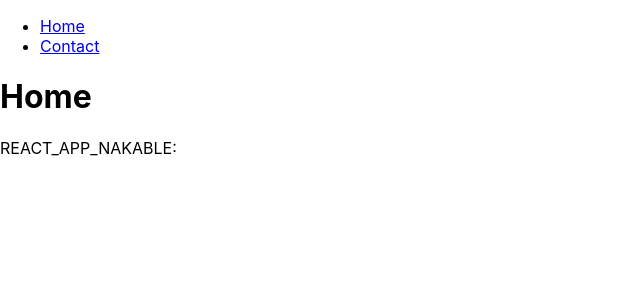
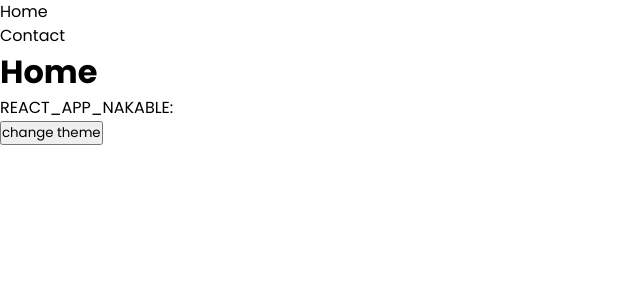
Before and after one commit to RoWaBo/My-React-Template, a React (Create React App) app: page / in a window 1280 px wide. Shown: the top 300 px of the page, without its empty margins (0-640 px from the left). Built offline with nearby package versions, Linux system fonts and the light colour scheme.

Commit message:
Added ThemeProvider, GlobalStyles and Styles

```diff
--- a/package.json
+++ b/package.json
@@ -4,12 +4,14 @@
   "private": true,
   "dependencies": {
     "@emotion/react": "^11.4.1",
+    "@emotion/styled": "^11.3.0",
     "@reach/router": "^1.3.4",
     "@testing-library/jest-dom": "^5.14.1",
     "@testing-library/react": "^11.2.7",
     "@testing-library/user-event": "^12.8.3",
     "react": "^17.0.2",
     "react-dom": "^17.0.2",
+    "react-icons": "^4.2.0",
     "react-scripts": "4.0.3",
     "web-vitals": "^1.1.2"
   },
--- a/src/App.js
+++ b/src/App.js
@@ -2,15 +2,24 @@ import { Router } from "@reach/router";
 import Home from './views/Home';
 import Contact from './views/Contact';
 import NavBar from "./components/NavBar";
+import GlobalStyle from "./style/Global";
+import ThemeProvider from "./contexts/ThemeProvider";
+import ThemeContextProvider from "./contexts/ThemeContext";
+
 
 function App() {
   return (
     <>
-      <NavBar />
-      <Router>
-        <Home path="/" />
-        <Contact path="contact" />
-      </Router>
+      <GlobalStyle />
+      <ThemeContextProvider>
+        <ThemeProvider>
+          <NavBar />
+          <Router>
+            <Home path="/" />
+            <Contact path="contact" />
+          </Router>
+        </ThemeProvider>
+      </ThemeContextProvider>
     </>
   );
 }
--- /dev/null
+++ b/src/contexts/ThemeContext.js
@@ -0,0 +1,18 @@
+import { createContext, useContext, useState } from "react";
+
+const ThemeContext = createContext()
+
+export const useTheme = () => useContext(ThemeContext)
+
+const ThemeContextProvider = ({ children }) => {
+
+    const [theme, setTheme] = useState(localStorage.getItem("theme") || localStorage.setItem("theme", "light"))
+
+    return (
+        <ThemeContext.Provider value={{ theme, setTheme }}>
+            {children}
+        </ThemeContext.Provider>
+    );
+}
+
+export default ThemeContextProvider;
--- /dev/null
+++ b/src/contexts/ThemeProvider.js
@@ -0,0 +1,21 @@
+import { ThemeProvider } from "@emotion/react";
+import { useTheme } from "./ThemeContext";
+import { darkTheme, lightTheme } from "../style/Themes";
+
+const Theme = ({ children }) => {
+
+    const { theme: themeState } = useTheme()
+
+    const themeSelector = () => {
+        if (themeState === "light") return lightTheme
+        if (themeState === "dark") return darkTheme
+    }
+
+    return (
+        <ThemeProvider theme={themeSelector}>
+            {children}
+        </ThemeProvider>
+    );
+}
+
+export default Theme;
--- /dev/null
+++ b/src/style/Global.js
@@ -0,0 +1,34 @@
+import { Global, css } from "@emotion/react";
+/** @jsxImportSource @emotion/react */
+import { font } from "./Styles";
+
+const GlobalStyle = () => {
+
+    const globalStyles = css`
+        @import url(${font.fontImportUrl});
+
+        * {
+            margin:0;
+            padding:0;
+            box-sizing:border-box;
+            line-height: 1.5;
+            font-family: ${font.family};
+        }
+        img {
+            width:100%;
+            height:auto;
+            display:block;
+        }
+        a {
+            text-decoration: none;
+            color: black;
+        }
+        ul {
+            list-style: none;
+        }
+    `
+
+    return <Global styles={globalStyles} />
+}
+
+export default GlobalStyle;
--- /dev/null
+++ b/src/style/Styles.js
@@ -0,0 +1,25 @@
+
+export const font = {
+    fontImportUrl: 'https://fonts.googleapis.com/css2?family=Poppins:wght@300;400;500;700&display=swap',
+    family: `'Poppins', sans-serif`,
+    size: {
+        xl: "36px",
+        l: "20px",
+        m: "15px",
+        s: "12px"
+    },
+    weight: {
+        bold: "600",
+        light: "400"
+    }
+}
+
+export const spacing = {
+    xxs: "0.2rem",
+    xs: "0.5rem",
+    s: "1rem",
+    m: "1.5rem",
+    l: "2rem",
+    xl: "2.5rem",
+    xxl: "5rem"
+}
--- /dev/null
+++ b/src/style/Themes.js
@@ -0,0 +1,36 @@
+
+export const lightTheme = {
+    colors: {
+        primary: "#FF1168",
+        secondary: "#341931",
+        additional: "#111625",
+        gradient: "linear-gradient(266deg, rgba(255,106,0,1) 0%, rgba(238,9,121,1) 100%)",
+        background: {
+            primary: "#FFF",
+            secondary: "#FFF",
+            tertiary: "#FFF"
+        },
+        font: {
+            primary: "#341931",
+            secondary: "#FFF"
+        }
+    }
+}
+
+export const darkTheme = {
+    colors: {
+        primary: "#FF1168",
+        secondary: "#341931",
+        additional: "#111625",
+        gradient: "linear-gradient(266deg, rgba(255,106,0,1) 0%, rgba(238,9,121,1) 100%)",
+        background: {
+            primary: "#341931",
+            secondary: "#111625",
+            tertiary: "#FF1168"
+        },
+        font: {
+            primary: "#FFF",
+            secondary: "#FFF"
+        }
+    }
+}
--- a/src/views/Home.js
+++ b/src/views/Home.js
@@ -1,9 +1,18 @@
+/** @jsxImportSource @emotion/react */
+import { css } from '@emotion/react';
+import { useTheme } from '../contexts/ThemeContext';
+
+
 const Home = () => {
+
+    const {setTheme} = useTheme()
+
     return (
-        <>
+        <div css={({  colors }) => css`background: ${colors.background.primary};`}>
             <h1>Home</h1>
             <p>REACT_APP_NAKABLE: {process.env.REACT_APP_NAKABLE}</p>
-        </>
+            <button onClick={() => setTheme('dark')}>change theme</button>
+        </div>
     );
 }
 
```
Also changed, not shown: src/HelperFunctions.js (added, +13 -0 lines), 1 other file (tests, documents, lock files or other folders).
